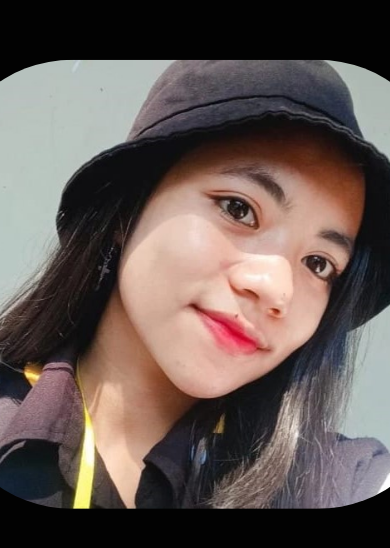
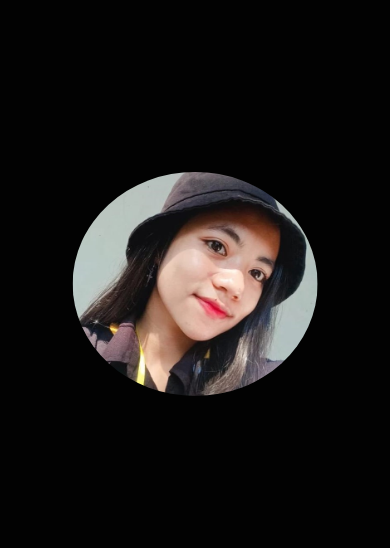
Before and after one commit to shaunai/birthday, a plain HTML site: page index.html in a window 390 px wide. Shown: the part 1545-2093 px from the top of the page. Drawn offline with Linux system fonts and the light colour scheme.

Commit message:
Update styles.css

```diff
--- a/styles.css
+++ b/styles.css
@@ -77,3 +77,10 @@ p3 {
   -webkit-user-select: none;
   user-select: none;
 }
+/* Media queries */
+@media screen and (max-width: 768px) {
+  img {
+    max-width: 100%;
+    border-radius: 50%; /* Membuat border bulat */
+  }
+}
```
